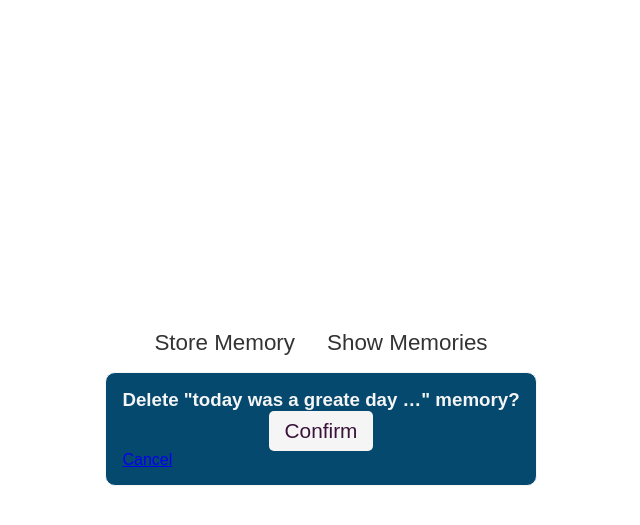
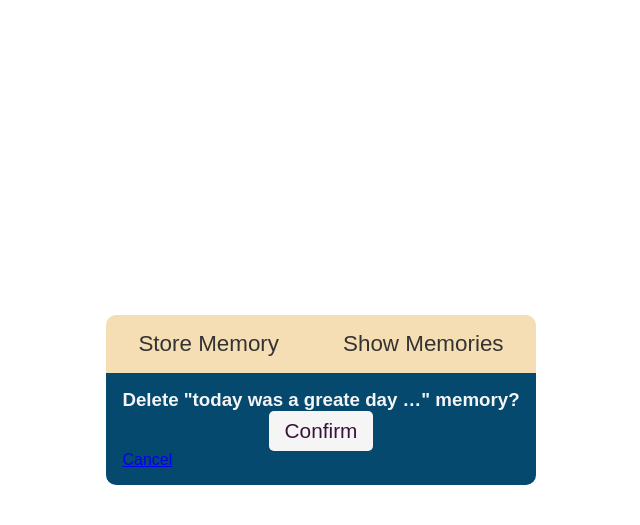
Before and after one commit to BenAwad95/Memory, a Django app: page /memories/delete/1 in a window 1280 px wide. Shown: the top 525 px of the page, without its empty margins (319-959 px from the left). Run offline with Django 3.2, Linux system fonts and the light colour scheme; data comes from the database, SQL or seed files in the repository.

Commit message:
adjust width for nav and form tags & style both

```diff
--- a/static/css/main_style.css
+++ b/static/css/main_style.css
@@ -16,8 +16,17 @@ html, body{
     justify-content: center;
 }
 
+.container{
+    max-width: 500px;
+    overflow: hidden;
+}
+
 nav{
+    width: 100%;
     padding: 1rem;
+    background-color: wheat;
+    border-top-left-radius: 10px;
+    border-top-right-radius: 10px;
 }
 
 nav ul {
@@ -43,11 +52,12 @@ nav ul li a:hover{
 }
 
 form{
-    border: 1px solid whitesmoke;
+    width: 100%;
     color: whitesmoke;
     padding: 1rem;
-    border-radius: 10px;
     background-color: hsl(202, 90%, 23%);
+    border-bottom-left-radius: 10px;
+    border-bottom-right-radius: 10px;
 }
 
 form h2{
--- a/templates/base.html
+++ b/templates/base.html
@@ -9,6 +9,7 @@
     <title>Memory</title>
 </head>
 <body>
+    <div class="container">
         {% include 'navbar.html' %}
         <main>
             {% block content %}
@@ -21,5 +22,6 @@
                 </form>
             {% endblock content %}
         </main>
+    </div>
 </body>
 </html>
```
Lines whose indentation alone changed are shown as unchanged.
